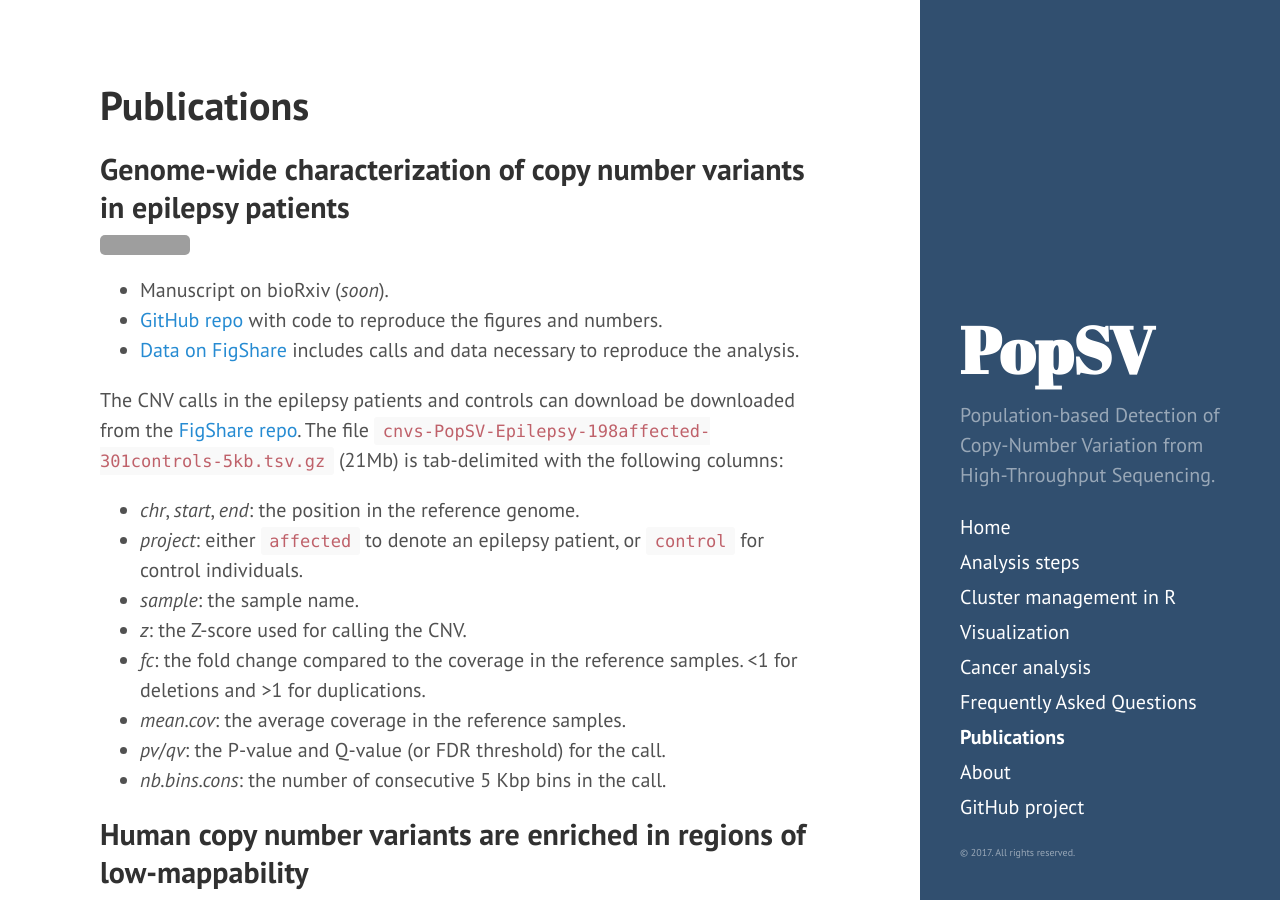
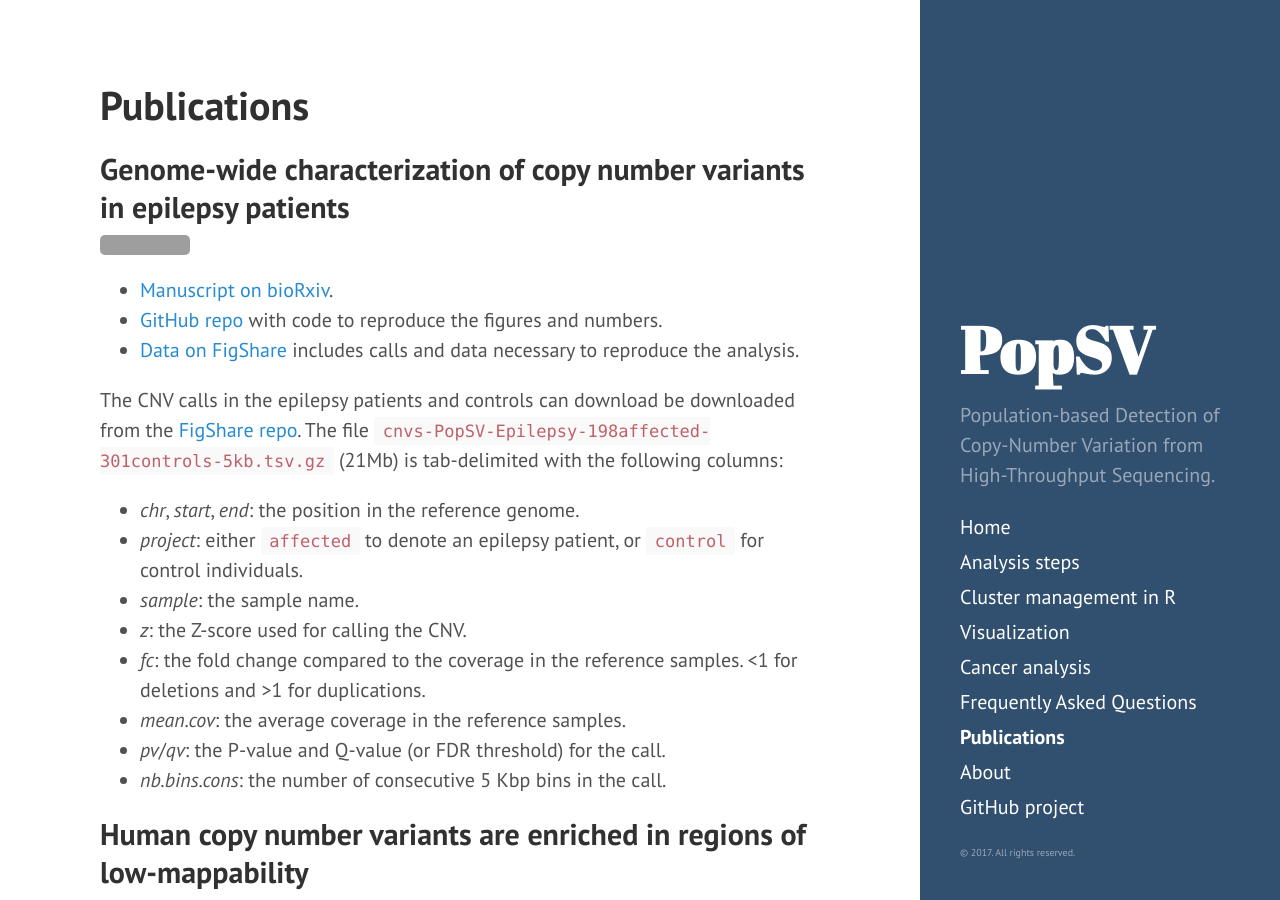
Before and after one commit to jmonlong/PopSV, a Jekyll site: the page built from 6-Publication.md, in a window 1280 px wide and 900 px high. Built offline with Jekyll 4.4.1, drawn with Linux system fonts in a browser that asks for light colours; nearby versions of some CDN libraries; grey boxes are pictures that could not be loaded.

```diff
--- a/6-Publication.md
+++ b/6-Publication.md
@@ -8,7 +8,7 @@ permalink: /6-Publication.md/
 
 [![DOI](https://zenodo.org/badge/DOI/10.5281/zenodo.1002893.svg)](https://doi.org/10.5281/zenodo.1002893)
 
-+ Manuscript on bioRxiv (*soon*).
++ [Manuscript on bioRxiv](https://www.biorxiv.org/content/early/2017/10/06/199224).
 + [GitHub repo](https://github.com/jmonlong/epipopsv) with code to reproduce the figures and numbers.
 + [Data on FigShare](https://figshare.com/s/20dfdedcc4718e465185) includes calls and data necessary to reproduce the analysis.
 
```
